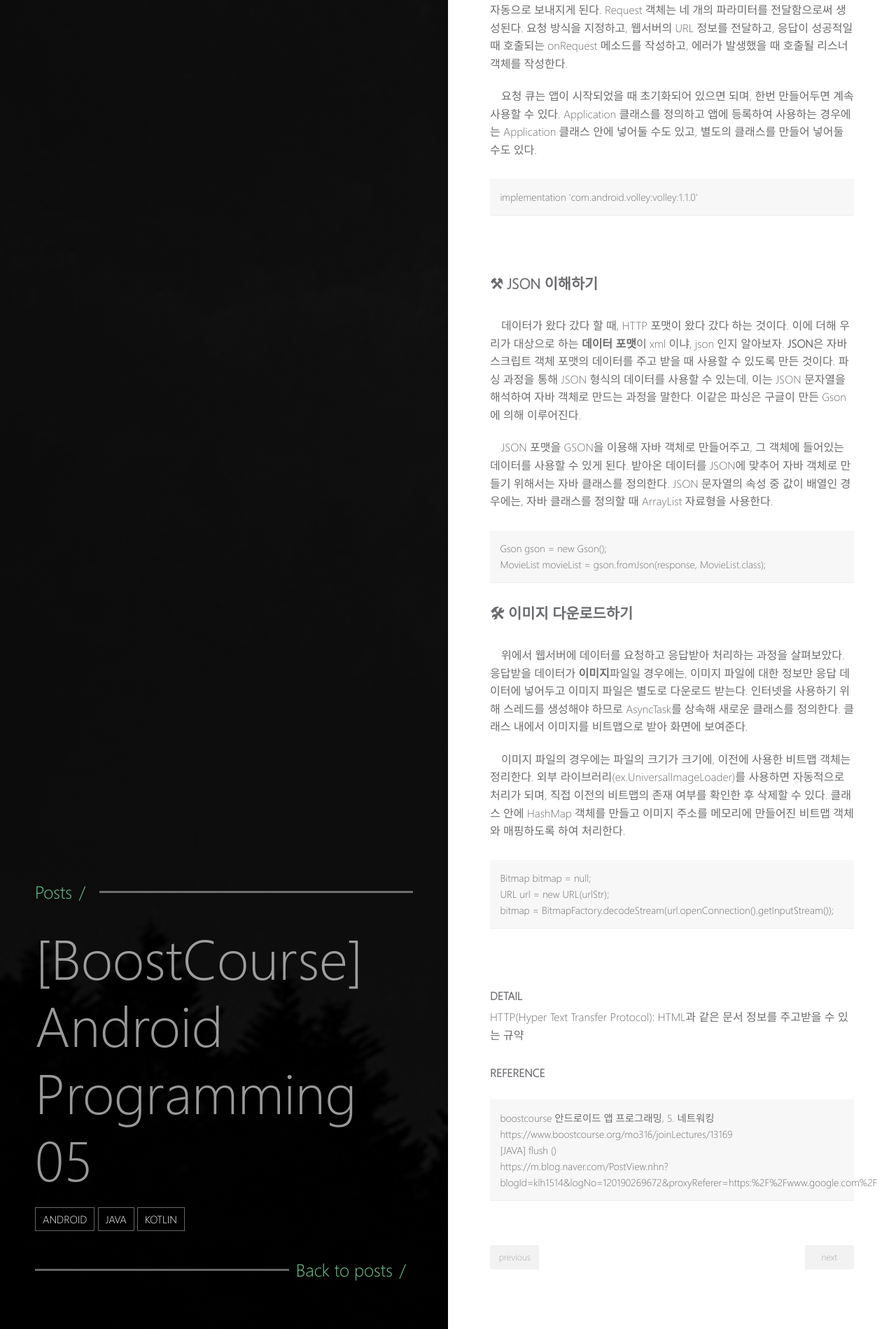
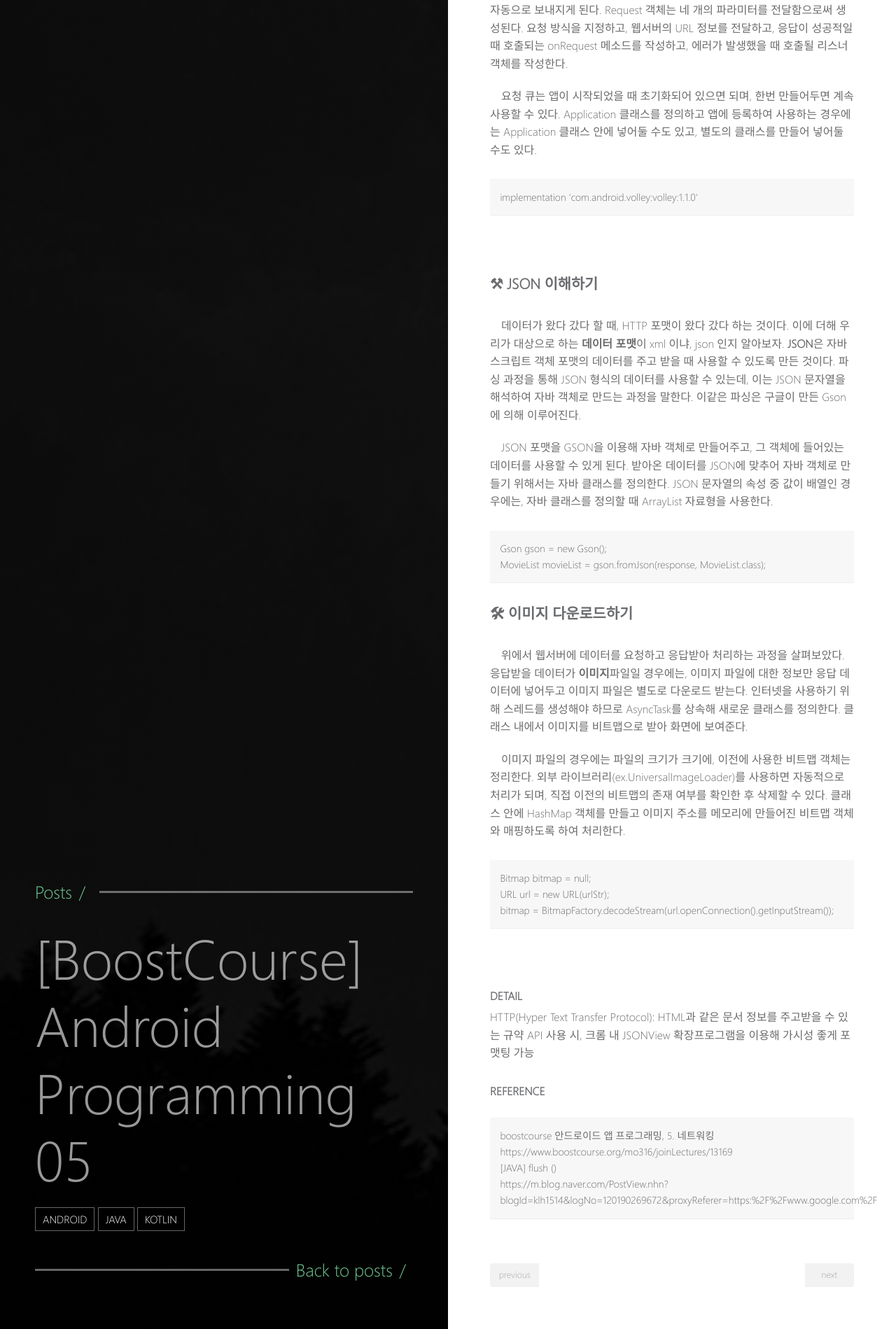
Before and after one commit to uunwon/uunwon.github.io, a Jekyll site: the page built from _posts/2021-01-06-BoostCourse-Android5.md, in a window 1280 px wide. Shown: the part 2753-4652 px from the top of the page at 70% size. Built offline with Jekyll 4.4.1, drawn with Linux system fonts in a browser that asks for light colours.

Commit message:
explanation about movie API

```diff
--- a/_posts/2021-01-06-BoostCourse-Android5.md
+++ b/_posts/2021-01-06-BoostCourse-Android5.md
@@ -108,6 +108,7 @@ bitmap = BitmapFactory.decodeStream(url.openConnection().getInputStream());
 
 #### DETAIL
 HTTP(Hyper Text Transfer Protocol): HTML과 같은 문서 정보를 주고받을 수 있는 규약
+API 사용 시, 크롬 내 JSONView 확장프로그램을 이용해 가시성 좋게 포맷팅 가능
 
 #### REFERENCE
 boostcourse 안드로이드 앱 프로그래밍, 5. 네트워킹 <br>
```
